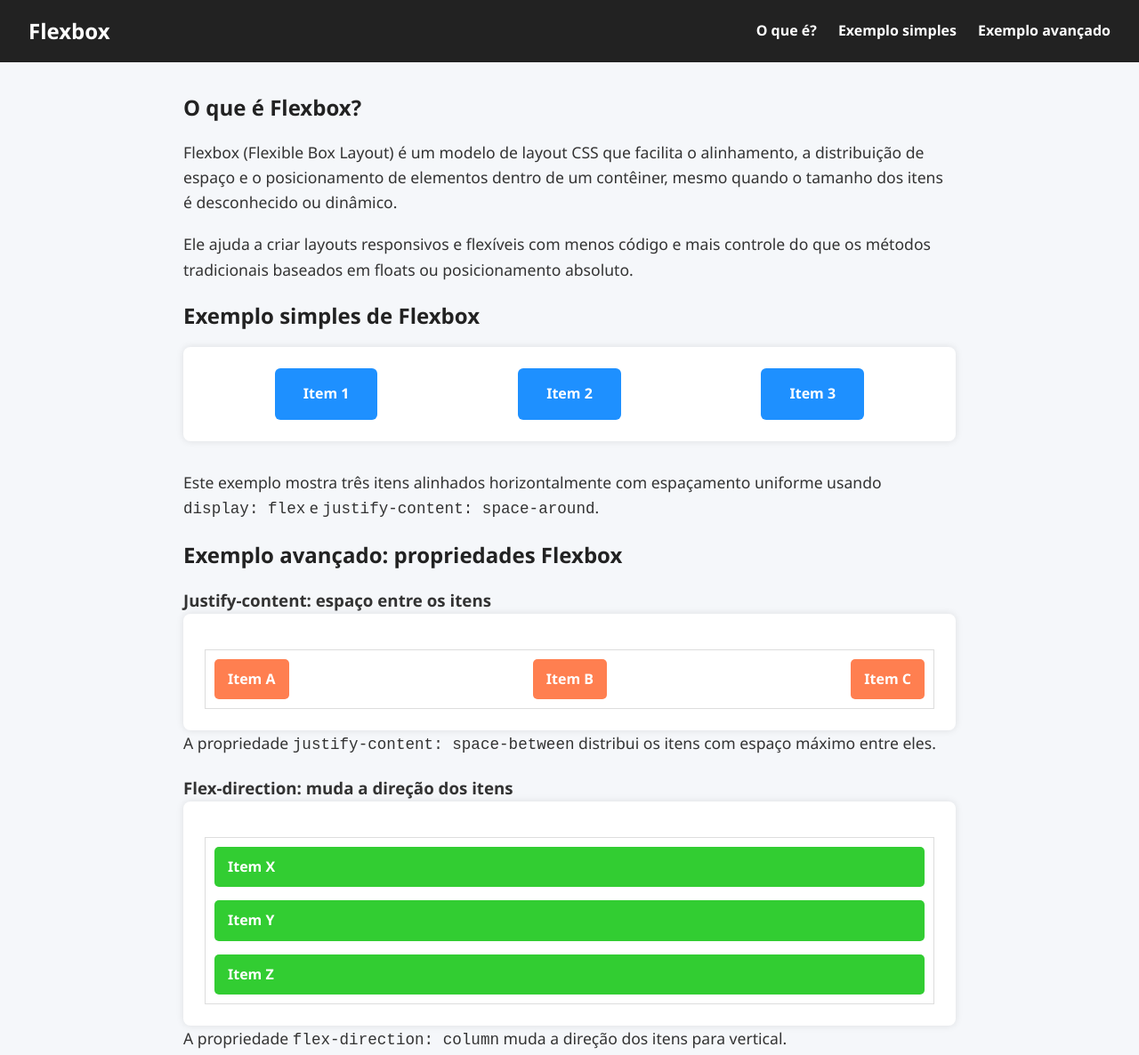
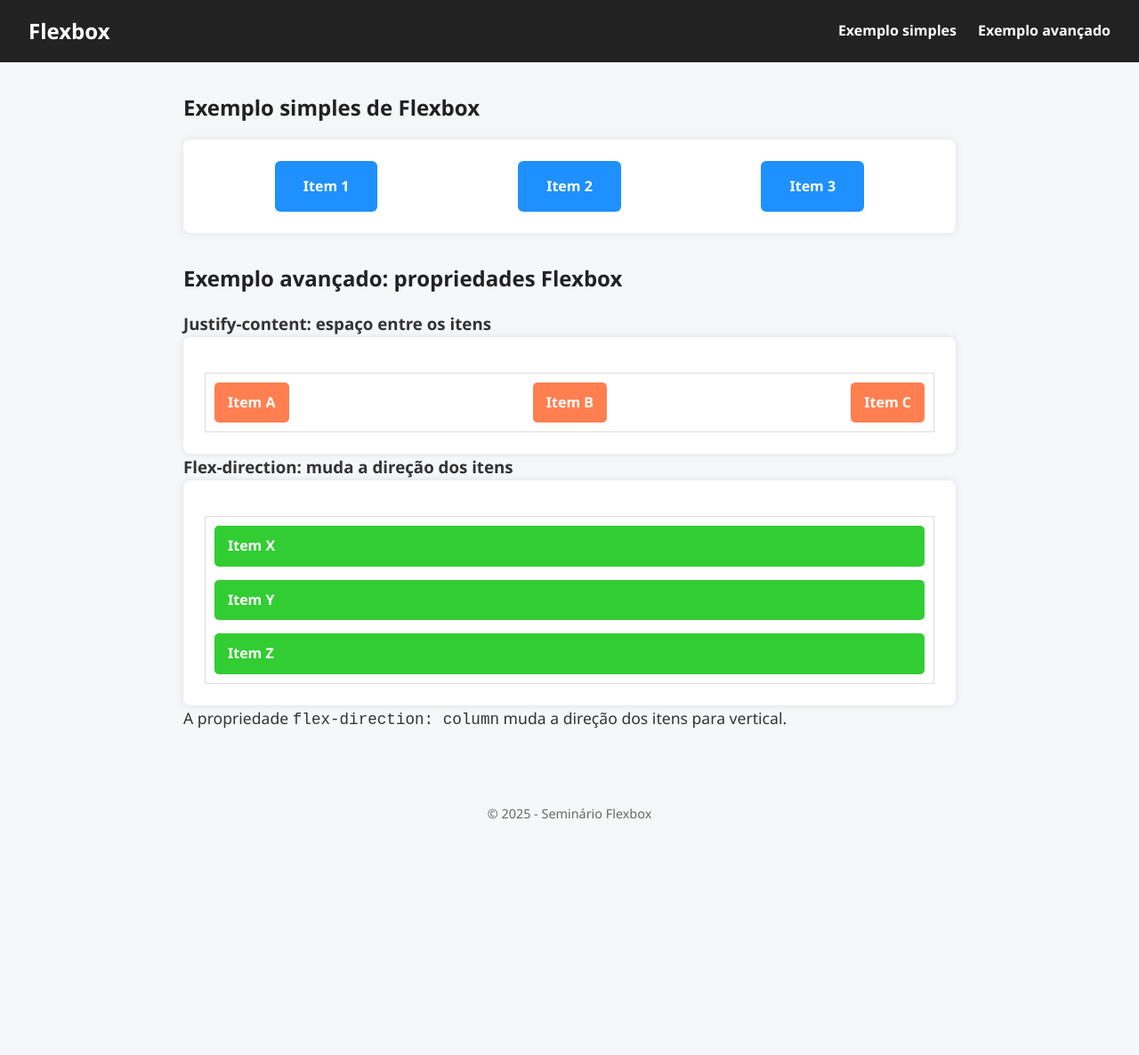
Before and after one commit to nepoduda/flexbox, a plain HTML site: page index.html in a window 1280 px wide. Shown: the top 1186 px of the page at 89% size. After the commit the page ends 942 px from the top, so only its background shows below. Drawn offline with Linux system fonts and the light colour scheme.

Commit message:
index.html

```diff
--- a/index.html
+++ b/index.html
@@ -5,7 +5,6 @@
 <meta name="viewport" content="width=device-width, initial-scale=1" />
 <title>Seminário: O que é Flexbox?</title>
 <style>
-  /* Reset básico */
   * {
     margin: 0;
     padding: 0;
@@ -19,7 +18,6 @@
     line-height: 1.6;
   }
 
-  /* Navegação */
   nav {
     background-color: #222;
     color: white;
@@ -71,7 +69,6 @@
     font-size: 1.1rem;
   }
 
-  /* Exemplo Flexbox simples */
   .flexbox-example {
     display: flex;
     justify-content: space-around;
@@ -93,7 +90,6 @@
     min-width: 80px;
   }
 
-  /* Exemplo avançado */
   .flexbox-advanced {
     background: white;
     border-radius: 8px;
@@ -107,7 +103,7 @@
     margin-top: 1rem;
   }
 
-  /* Exemplo 1: justify-content */
+  /*justify-content */
   .justify-content-example {
     border: 1px solid #ddd;
     padding: 10px;
@@ -122,7 +118,7 @@
     flex: 0 0 auto;
   }
 
-  /* Exemplo 2: flex-direction */
+  /*flex-direction */
   .flex-direction-example {
     border: 1px solid #ddd;
     padding: 10px;
@@ -138,7 +134,6 @@
     flex: 0 0 auto;
   }
 
-  /* Rodapé */
   footer {
     text-align: center;
     padding: 1rem 0;
@@ -147,7 +142,6 @@
     margin-top: 4rem;
   }
 
-  /* Responsividade */
   @media (max-width: 600px) {
     .flexbox-example {
       flex-direction: column;
@@ -165,21 +159,12 @@
 <nav>
   <h1>Flexbox</h1>
   <ul>
-    <li><a href="#o-que-e">O que é?</a></li>
     <li><a href="#exemplo-simples">Exemplo simples</a></li>
     <li><a href="#exemplo-avancado">Exemplo avançado</a></li>
   </ul>
 </nav>
 
 <div class="container">
-  <section id="o-que-e">
-    <h2>O que é Flexbox?</h2>
-    <p>
-      Flexbox (Flexible Box Layout) é um modelo de layout CSS que facilita o alinhamento, a distribuição de espaço e o posicionamento de elementos dentro de um contêiner, mesmo quando o tamanho dos itens é desconhecido ou dinâmico.
-    </p>
-    <p>
-      Ele ajuda a criar layouts responsivos e flexíveis com menos código e mais controle do que os métodos tradicionais baseados em floats ou posicionamento absoluto.
-    </p>
   </section>
 
   <section id="exemplo-simples">
@@ -189,7 +174,6 @@
       <div class="box">Item 2</div>
       <div class="box">Item 3</div>
     </div>
-    <p>Este exemplo mostra três itens alinhados horizontalmente com espaçamento uniforme usando <code>display: flex</code> e <code>justify-content: space-around</code>.</p>
   </section>
 
   <section id="exemplo-avancado">
@@ -203,8 +187,6 @@
         <div class="item">Item C</div>
       </div>
     </div>
-    <p>A propriedade <code>justify-content: space-between</code> distribui os itens com espaço máximo entre eles.</p>
-
     <h3>Flex-direction: muda a direção dos itens</h3>
     <div class="flexbox-advanced">
       <div class="container-flex flex-direction-example" style="flex-direction: column; display: flex;">
@@ -218,7 +200,7 @@
 </div>
 
 <footer>
-  &copy; 2025 Seu Nome - Seminário Flexbox
+  &copy; 2025 - Seminário Flexbox
 </footer>
 
 </body>
```
